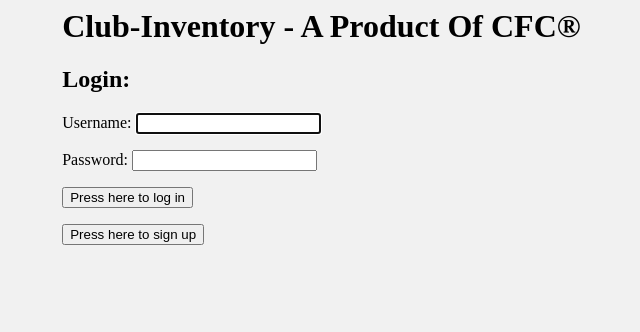
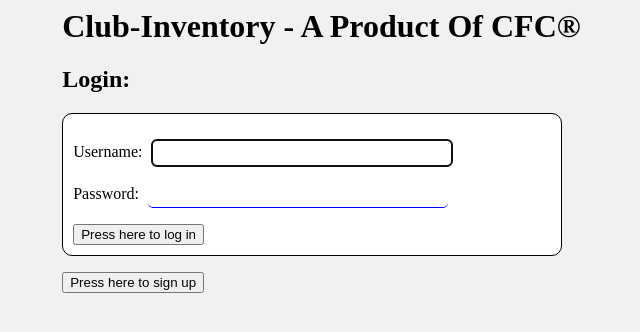
Before and after one commit to CHSCodeForChange/Inventory, a Django app: page /login in a window 1280 px wide. Shown: the top 332 px of the page, without its empty margins (9-649 px from the left). Run offline with Django 3.2, Linux system fonts and the light colour scheme.

Commit message:
Added Form Styling
All forms using this style sheet will be styled this way

```diff
--- a/letsgo/login/static/login/Invent.css
+++ b/letsgo/login/static/login/Invent.css
@@ -5,3 +5,36 @@
 body {
   background-color: #f1f1f1;
 }
+form {
+  width: 500px;
+  background-color: white;
+  border: 1px solid black;
+  border-radius: 10px;
+  padding: 10px;
+  box-sizing: border-box;
+  background-clip: padding-box;
+}
+form input[type="text"] {
+  width: 300px;
+  box-sizing: border-box;
+  display: inline-block;
+  padding: 5px;
+  text-align: right;
+  margin-left: 5px;
+  border: none;
+  border-bottom: 1px solid blue;
+  border-radius: 5px;
+  color: black;
+}
+form input[type="password"] {
+  width: 300px;
+  box-sizing: border-box;
+  display: inline-block;
+  padding: 5px;
+  text-align: right;
+  margin-left: 5px;
+  border: none;
+  border-bottom: 1px solid blue;
+  border-radius: 5px;
+  color: black;
+}
```
